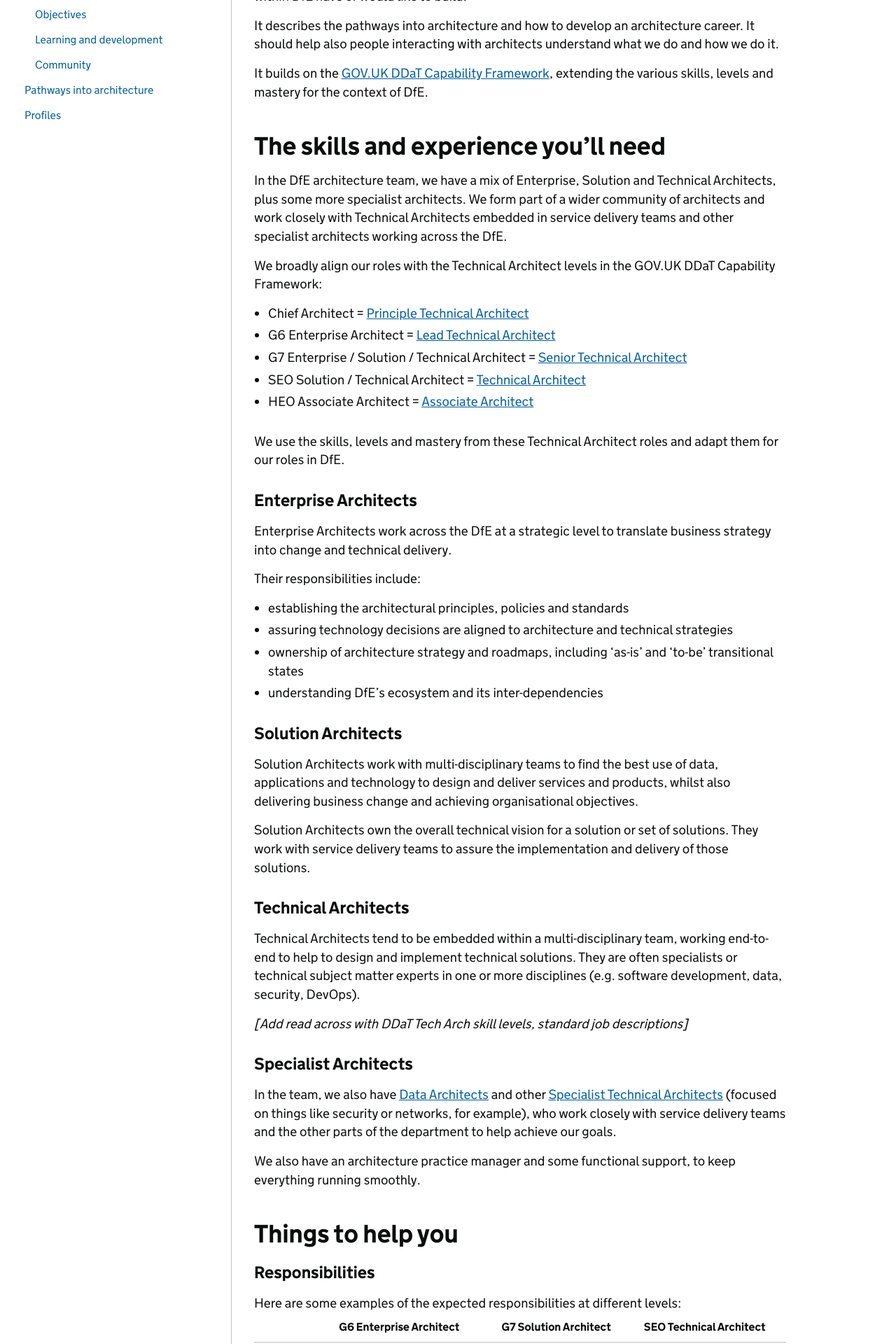
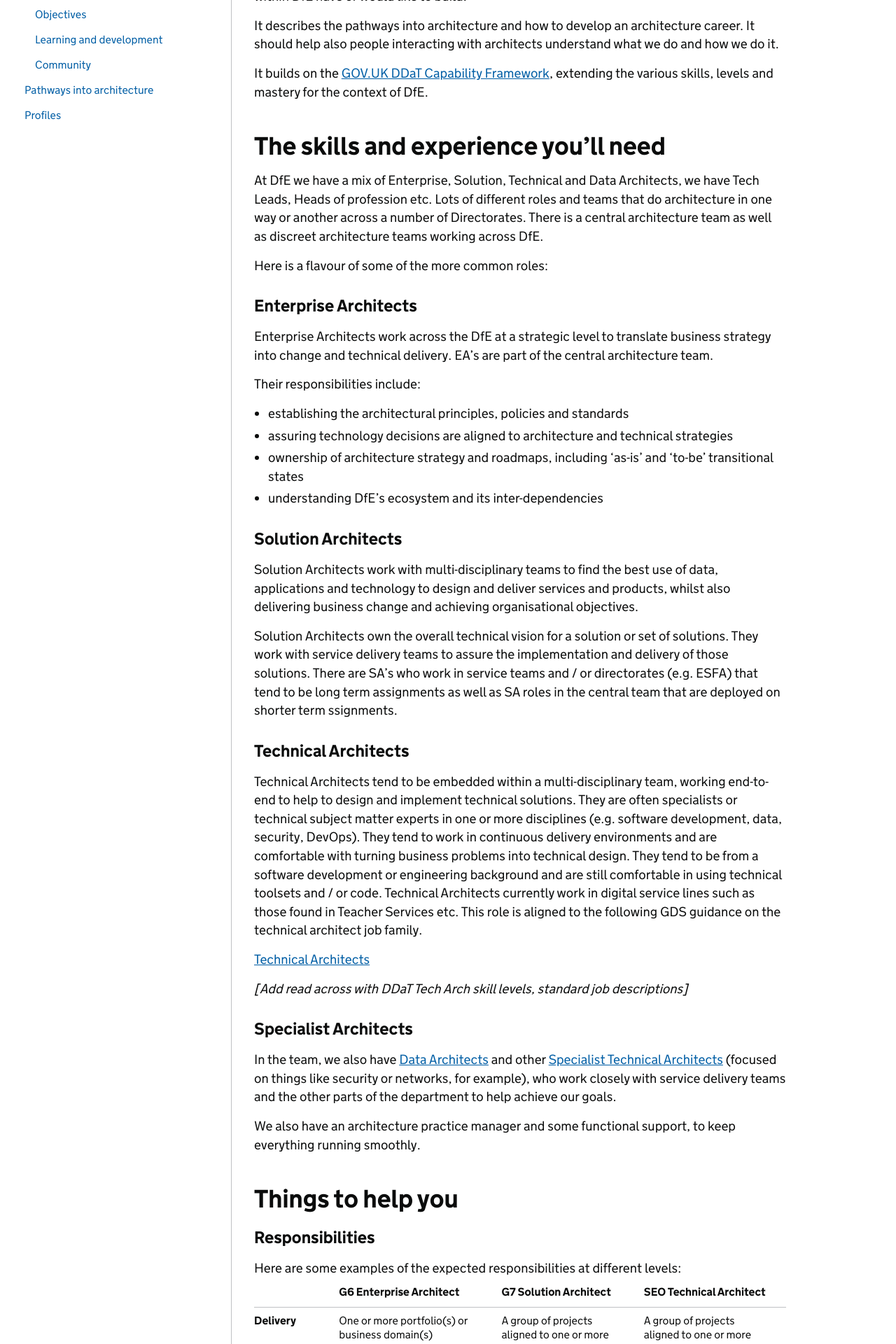
Before and after one commit to DFE-Digital/architecture, a Jekyll site: the page built from capability/architecture-capability-framework.md, in a window 1280 px wide. Shown: the part 436-2356 px from the top of the page at 70% size. Built offline with Jekyll 4.4.1, drawn with Linux system fonts in a browser that asks for light colours; our own code applies the rules of GitHub Pages for plain Markdown files.

Commit message:
Update architecture-capability-framework.md

```diff
--- a/capability/architecture-capability-framework.md
+++ b/capability/architecture-capability-framework.md
@@ -15,21 +15,13 @@ It describes the pathways into architecture and how to develop an architecture c
 It builds on the [GOV.UK DDaT Capability Framework](https://www.gov.uk/government/collections/digital-data-and-technology-profession-capability-framework), extending the various skills, levels and mastery for the context of DfE.
 
 ## The skills and experience you'll need
-In the DfE architecture team, we have a mix of Enterprise, Solution and Technical Architects, plus some more specialist architects.
-We form part of a wider community of architects and work closely with Technical Architects embedded in service delivery teams and other specialist architects working across the DfE.
+At DfE we have a mix of Enterprise, Solution, Technical and Data Architects, we have Tech Leads, Heads of profession etc. Lots of different roles and teams that do architecture in one way or another across a number of Directorates. There is a central architecture team as well as discreet architecture teams working across DfE.
 
-We broadly align our roles with the Technical Architect levels in the GOV.UK DDaT Capability Framework:
-  * Chief Architect = [Principle Technical Architect](https://www.gov.uk/government/publications/principal-technical-architect-skills-they-need/principal-technical-architect-skills-they-need)
-  * G6 Enterprise Architect = [Lead Technical Architect](https://www.gov.uk/government/publications/lead-technical-architect-skills-they-need/lead-technical-architect-skills-they-need)
-  * G7 Enterprise / Solution / Technical Architect = [Senior Technical Architect](https://www.gov.uk/government/publications/senior-technical-architect-skills-they-need/senior-technical-architect-skills-they-need)
-  * SEO Solution / Technical Architect = [Technical Architect](https://www.gov.uk/government/publications/technical-architect-skills-they-need/technical-architect-skills-they-need)
-  * HEO Associate Architect = [Associate Architect](https://www.gov.uk/government/publications/associate-technical-architect-skills-they-need/associate-technical-architect-skills-they-need)
-
-We use the skills, levels and mastery from these Technical Architect roles and adapt them for our roles in DfE.
+Here is a flavour of some of the more common roles:
 
 ### Enterprise Architects
 
-Enterprise Architects work across the DfE at a strategic level to translate business strategy into change and technical delivery.
+Enterprise Architects work across the DfE at a strategic level to translate business strategy into change and technical delivery. EA's are part of the central architecture team.
 
 Their responsibilities include:
 
@@ -42,11 +34,13 @@ Their responsibilities include:
 
 Solution Architects work with multi-disciplinary teams to find the best use of data, applications and technology to design and deliver services and products, whilst also delivering business change and achieving organisational objectives.
 
-Solution Architects own the overall technical vision for a solution or set of solutions. They work with service delivery teams to assure the implementation and delivery of those solutions.
+Solution Architects own the overall technical vision for a solution or set of solutions. They work with service delivery teams to assure the implementation and delivery of those solutions. There are SA's who work in service teams and / or directorates (e.g. ESFA) that tend to be long term assignments as well as SA roles in the central team that are deployed on shorter term ssignments.
 
 ### Technical Architects
 
-Technical Architects tend to be embedded within a multi-disciplinary team, working end-to-end to help to design and implement technical solutions. They are often specialists or technical subject matter experts in one or more disciplines (e.g. software development, data, security, DevOps).
+Technical Architects tend to be embedded within a multi-disciplinary team, working end-to-end to help to design and implement technical solutions. They are often specialists or technical subject matter experts in one or more disciplines (e.g. software development, data, security, DevOps). They tend to work in continuous delivery environments and are comfortable with turning business problems into technical design. They tend to be from a software development or engineering background and are still comfortable in using technical toolsets and / or code. Technical Architects currently work in digital service lines such as those found in Teacher Services etc. This role is aligned to the following GDS guidance on the technical architect job family.
+
+[Technical Architects](https://www.gov.uk/guidance/technical-architect)
 
 *[Add read across with DDaT Tech Arch skill levels, standard job descriptions]*
 
@@ -62,7 +56,7 @@ We also have an architecture practice manager and some functional support, to ke
 Here are some examples of the expected responsibilities at different levels:
 
 
-|  | G6 Enterprise Architect | G7 Solution Architect | SEO Technical Architect
+| | G6 Enterprise Architect | G7 Solution Architect | SEO Technical Architect
 - | - | - | -
 __Delivery__ | One or more portfolio(s) or business domain(s) | A group of projects aligned to one or more portfolio(s) or business domain(s) | A group of projects aligned to one or more portfolio(s) or business domain(s)
 __Assurance__ | Review of business cases, establish controls, ARB submissions, technical service assessments, design assurance of major/critical programmes | Establish controls, ARB / TDA submissions, technical assessment, design assurance of projects and programmes | Establish controls, ARB / TDA submissions, technical assessment, design assurance of projects and programmes
```
